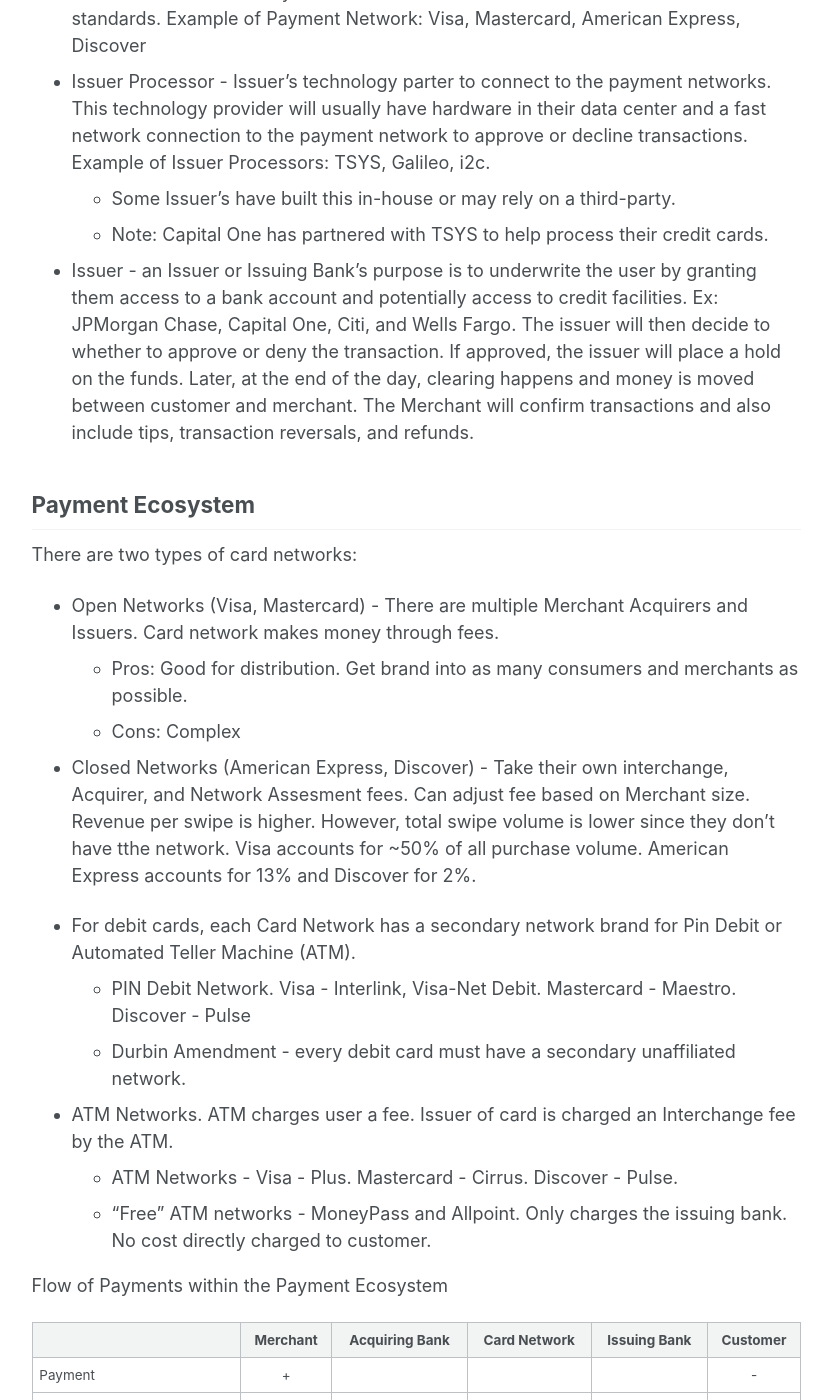
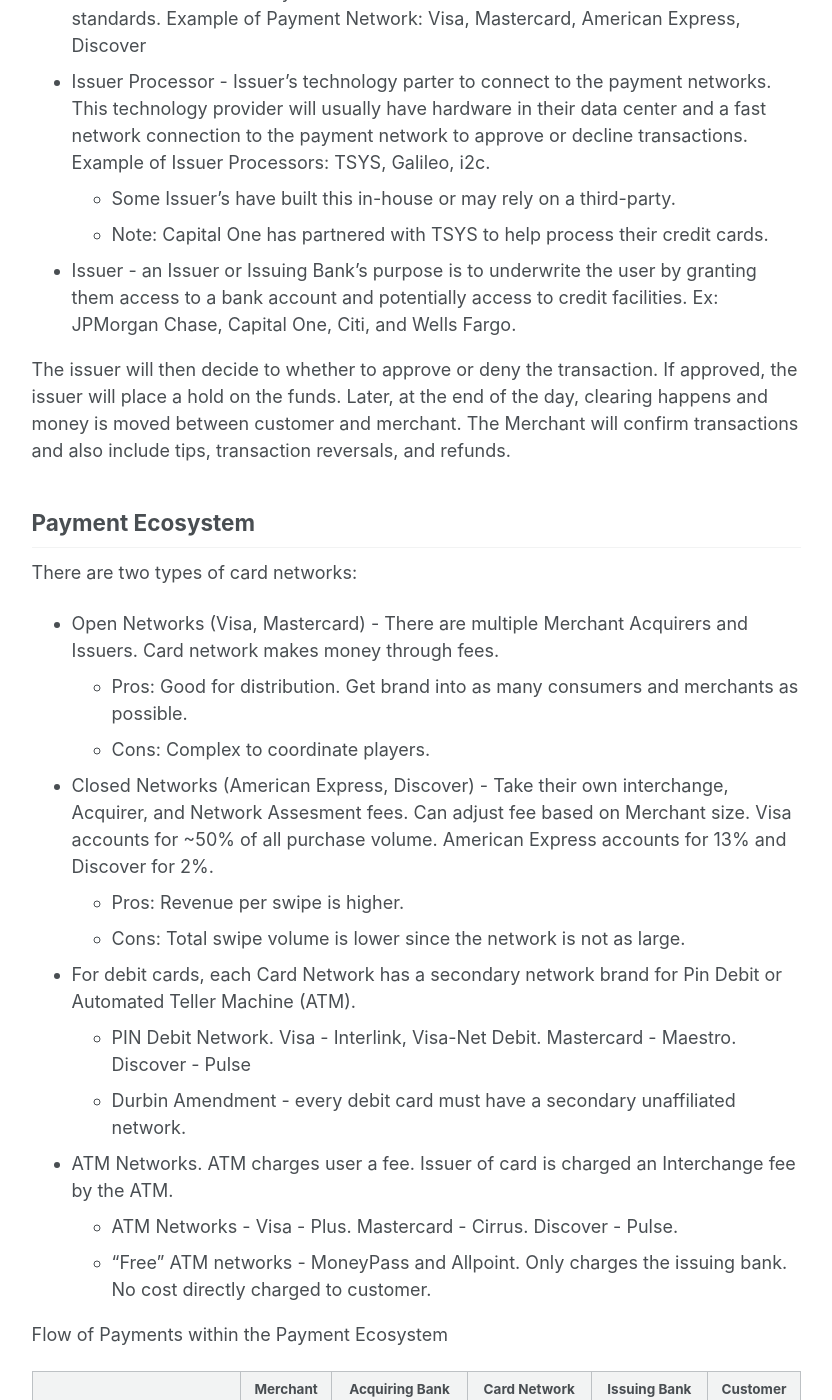
Before and after one commit to EthanHNguyen/ethanhnguyen.github.io, a Jekyll site: the page built from _posts/2023-12-20-book-summary.md, in a window 1280 px wide and 1400 px high, scrolled down 1345 px. Shown: the whole window, without its empty margins (250-1082 px from the left). Built offline with Jekyll 4.4.1, drawn with Linux system fonts in a browser that asks for light colours; some of the changed text lies outside the part shown.

Commit message:
edit what i learned post

```diff
--- a/_posts/2023-12-20-book-summary.md
+++ b/_posts/2023-12-20-book-summary.md
@@ -31,14 +31,17 @@
     - Some Issuer's have built this in-house or may rely on a third-party.
     - Note: Capital One has partnered with TSYS to help process their credit cards.
 * Issuer - an Issuer or Issuing Bank’s purpose is to underwrite the user by granting them access to a bank account and potentially access to credit facilities. Ex: JPMorgan Chase, Capital One, Citi, and Wells Fargo.
+
 The issuer will then decide to whether to approve or deny the transaction. If approved, the issuer will place a hold on the funds. Later, at the end of the day, clearing happens and money is moved between customer and merchant. The Merchant will confirm transactions and also include tips, transaction reversals, and refunds.
 
 ## Payment Ecosystem
 There are two types of card networks:
 * Open Networks (Visa, Mastercard) - There are multiple Merchant Acquirers and Issuers. Card network makes money through fees.
     - Pros: Good for distribution. Get brand into as many consumers and merchants as possible.
-    - Cons: Complex
-* Closed Networks (American Express, Discover) - Take their own interchange, Acquirer, and Network Assesment fees. Can adjust fee based on Merchant size. Revenue per swipe is higher. However, total swipe volume is lower since they don’t have tthe network. Visa accounts for ~50% of all purchase volume. American Express accounts for 13% and Discover for 2%.
+    - Cons: Complex to coordinate players.
+* Closed Networks (American Express, Discover) - Take their own interchange, Acquirer, and Network Assesment fees. Can adjust fee based on Merchant size. Visa accounts for ~50% of all purchase volume. American Express accounts for 13% and Discover for 2%.
+    - Pros: Revenue per swipe is higher.
+    - Cons: Total swipe volume is lower since the network is not as large.
 
 - For debit cards, each Card Network has a secondary network brand for Pin Debit or Automated Teller Machine (ATM).
     - PIN Debit Network. Visa - Interlink, Visa-Net Debit. Mastercard - Maestro. Discover - Pulse
@@ -147,11 +150,11 @@
     - Direct Deposit - type of ACH transfer that typically comes from an employer into an employee’s bank account. Employers would give Fed NACHA file to transfer the funds. This NACHA file is often sent earlier but funds are only moved on effective date. However, some banks are willing to loan money for 2 days once they see the NACHA file from the employer.
     - NACHA is pushing for faster payments by offering Same-Day ACH
 - Peer-to-Peer and ACH
-    - Venmo - Debits the sender but needs to float funds for a couple days.
+    - Venmo - Venmo, using Plaid, can see the state of the bank account. Venmo can safely float the funds for a couple days as it waits for ACH However, to the sendee, the funds are sent immediately.
     - Zelle - Groups of banks share a ledger. Money moves quickly and does not wait for “settlement”.
 - Wire Transfer
     - Way to move money (usually large dollar amounts) from one bank to another securely and quickly by using account and routing numbers of the sending and recieving banks.
-    - In the US, the Federal reserve provides Fedwire which is the primary way to wire funds between banks. This is the supported by almost every bank. The Clearing House also provides a wire service called Clearing House Interbank Payments System (CHIPS).
+    - In the US, the Federal Reserve provides Fedwire which is the primary way to wire funds between banks. This is the supported by almost every bank. The Clearing House also provides a wire service called Clearing House Interbank Payments System (CHIPS).
     - Movement of money is instant. However, humans need to confirm that money has moved.
 - Real-time Payments
     - Wire transfers are used for large transfer, but can also be applied to smaller payments. Main barrier is that cost of wire is high because humans need to confirm money movement.
```
